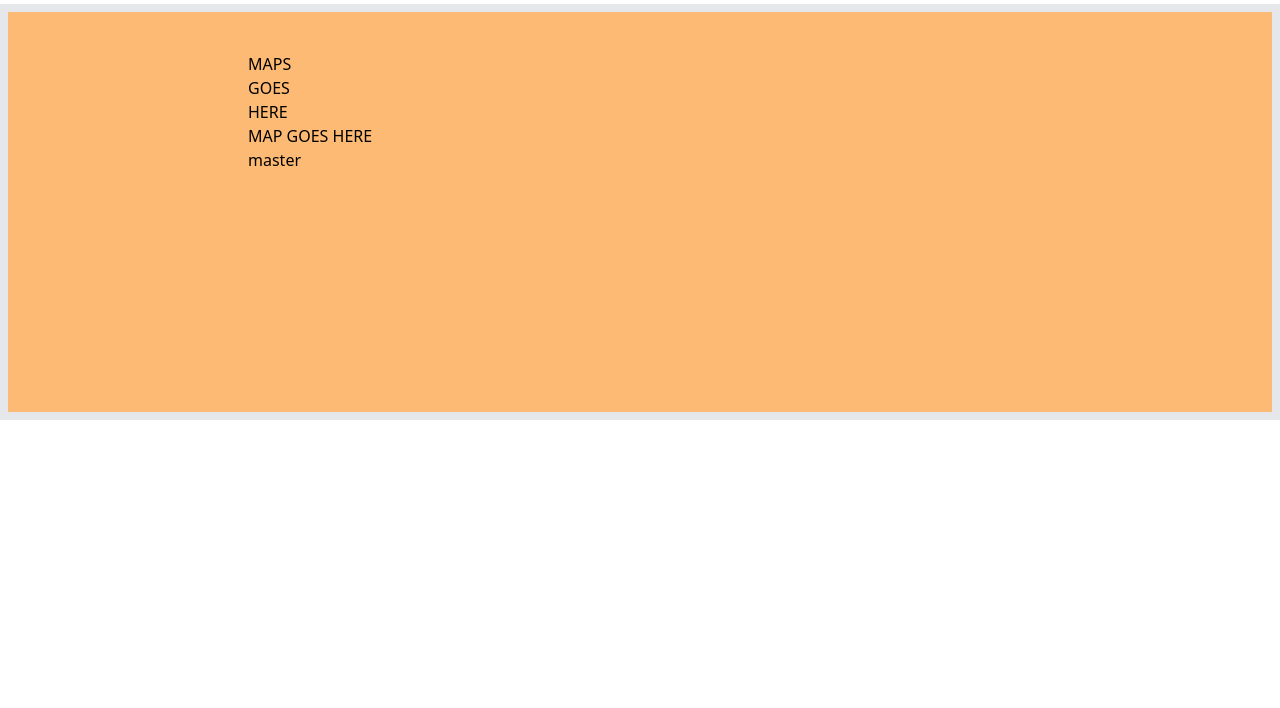
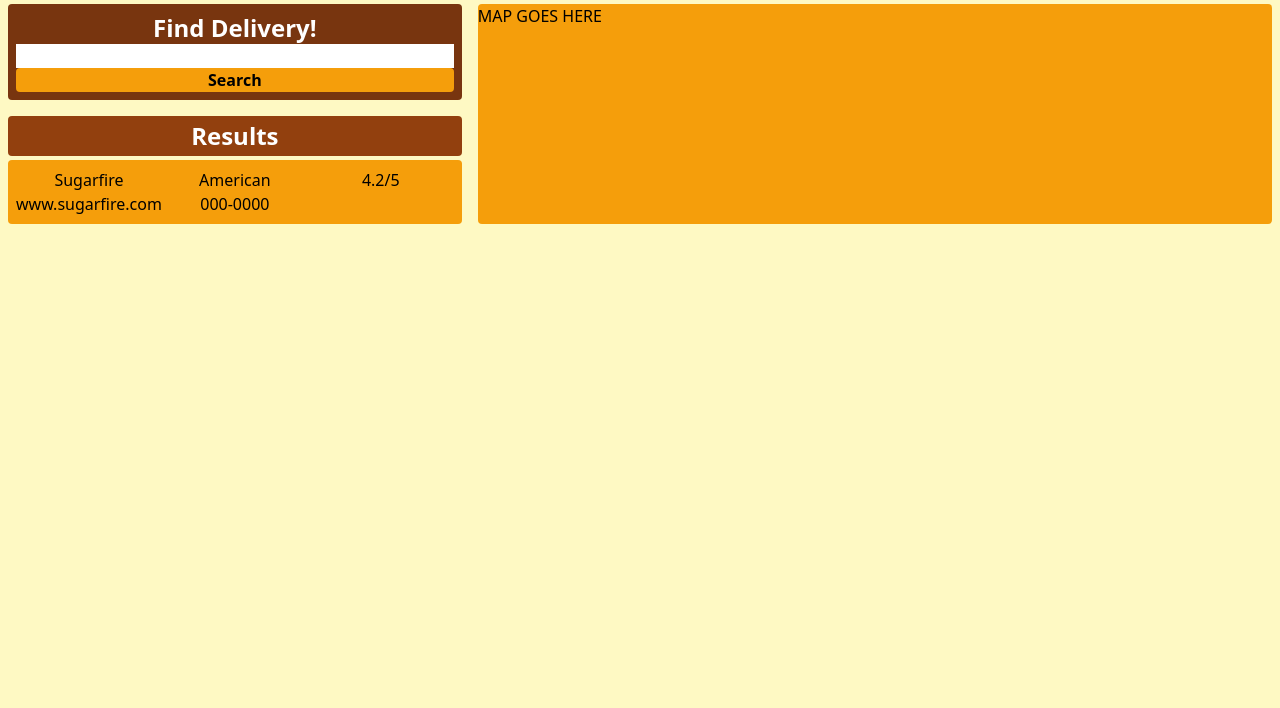
Before and after one commit to eabaynes/Food-Finder, a website built with Vite: page index.html in a window 1280 px wide. Shown: the part 92-800 px from the top of the page. Built offline with nearby package versions, Linux system fonts and the light colour scheme.

Commit message:
add CSS mock-up to test functionality easier

```diff
--- a/index.html
+++ b/index.html
@@ -7,36 +7,56 @@
     <link rel="stylesheet" href="./src/style.css" />
     <title>Food Finder</title>
   </head>
-  <body>
-    <header>
+
+  <body class="bg-yellow-100">
+    <header
+      class="bg-gradient-to-r from-amber-500 to-amber-900 p-5 text-center text-5xl font-bold text-white"
+    >
       <h1>Food Finder</h1>
     </header>
-    <main class="">
-      <section>
-        <form>
-          <label for="search">Search</label>
-          <input type="text"
-          id="city" />
-          <button type="submit">Search</button>
-        </form>
-      </section>
-      <h2>Results</h2>
-      <ul></ul>
-      <section></section>
 
+    <main class="flex">
+      <div class="flex flex-col">
+        <section class="m-2 rounded bg-amber-900 p-2">
+          <form>
+            <div class="flex flex-col">
+              <label
+                for="search"
+                class="text-center text-2xl font-semibold text-white"
+                >Find Delivery!</label
+              >
+              <input type="text" id="city" class="" />
+              <button type="submit" class="rounded bg-amber-500 font-semibold">
+                Search
+              </button>
+            </div>
+          </form>
+        </section>
 
-      <section
-        class="m-70 text-9x text-blue-700S border-color mt-6 h-2/5 w-full border-8 bg-orange-300 to-black bg-cover p-60 pt-10 leading-normal"
-      >
-        MAPS
-        <br />
-        GOES
-        <br />
-        HERE
+        <section class="m-2 rounded">
+          <h2
+            class="rounded bg-amber-800 p-1 text-center text-2xl font-semibold text-white"
+          >
+            Results
+          </h2>
+          <ul id="results">
+            <li>
+              <ul
+                class="mt-1 grid grid-cols-3 rounded bg-amber-500 p-2 text-center"
+              >
+                <li>Sugarfire</li>
+                <li>American</li>
+                <li>4.2/5</li>
+                <li>www.sugarfire.com</li>
+                <li>000-0000</li>
+              </ul>
+            </li>
+          </ul>
+        </section>
+      </div>
 
-      <section>
+      <section class="m-2 grow rounded bg-amber-500">
         <div>MAP GOES HERE</div>
-        master
       </section>
     </main>
 
```
